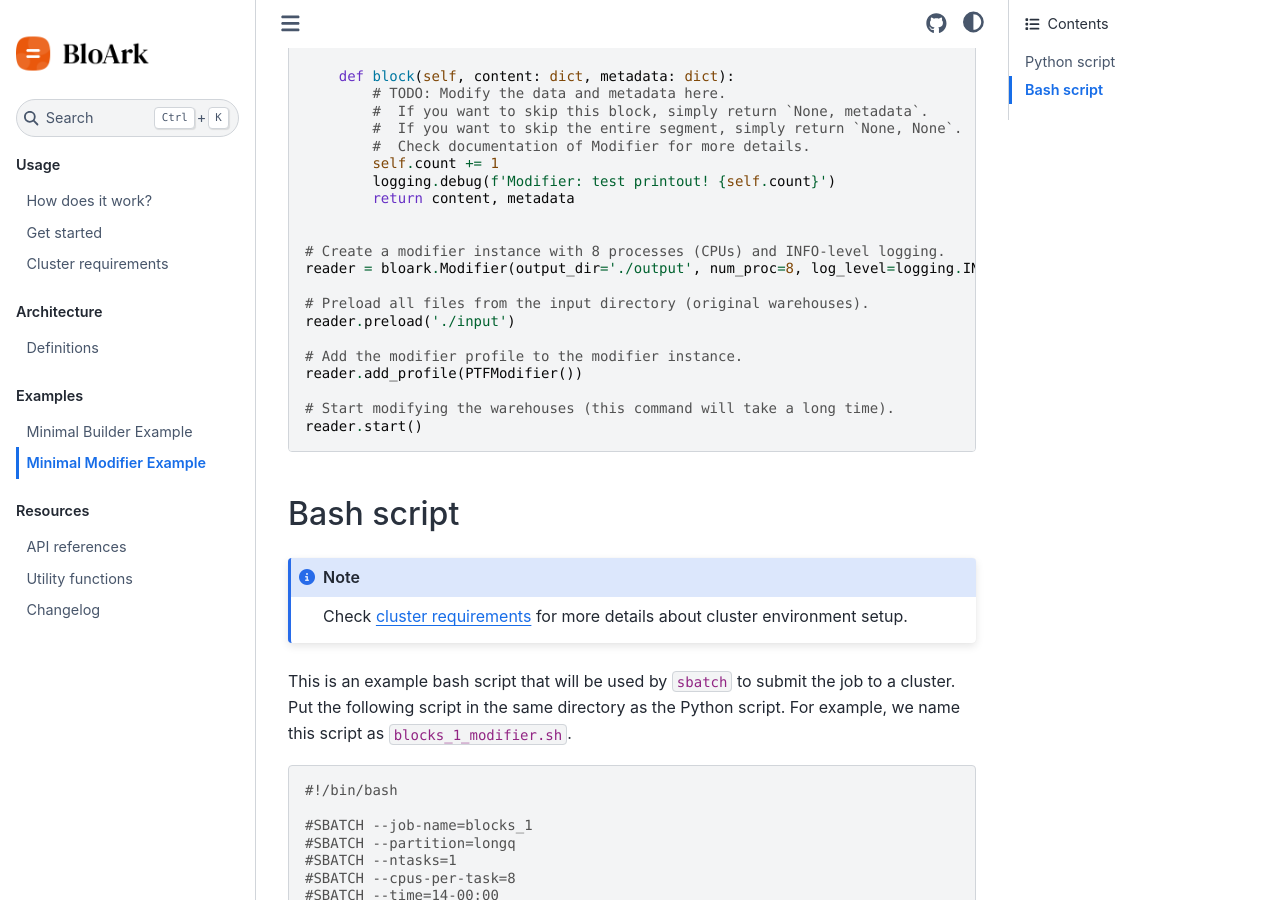
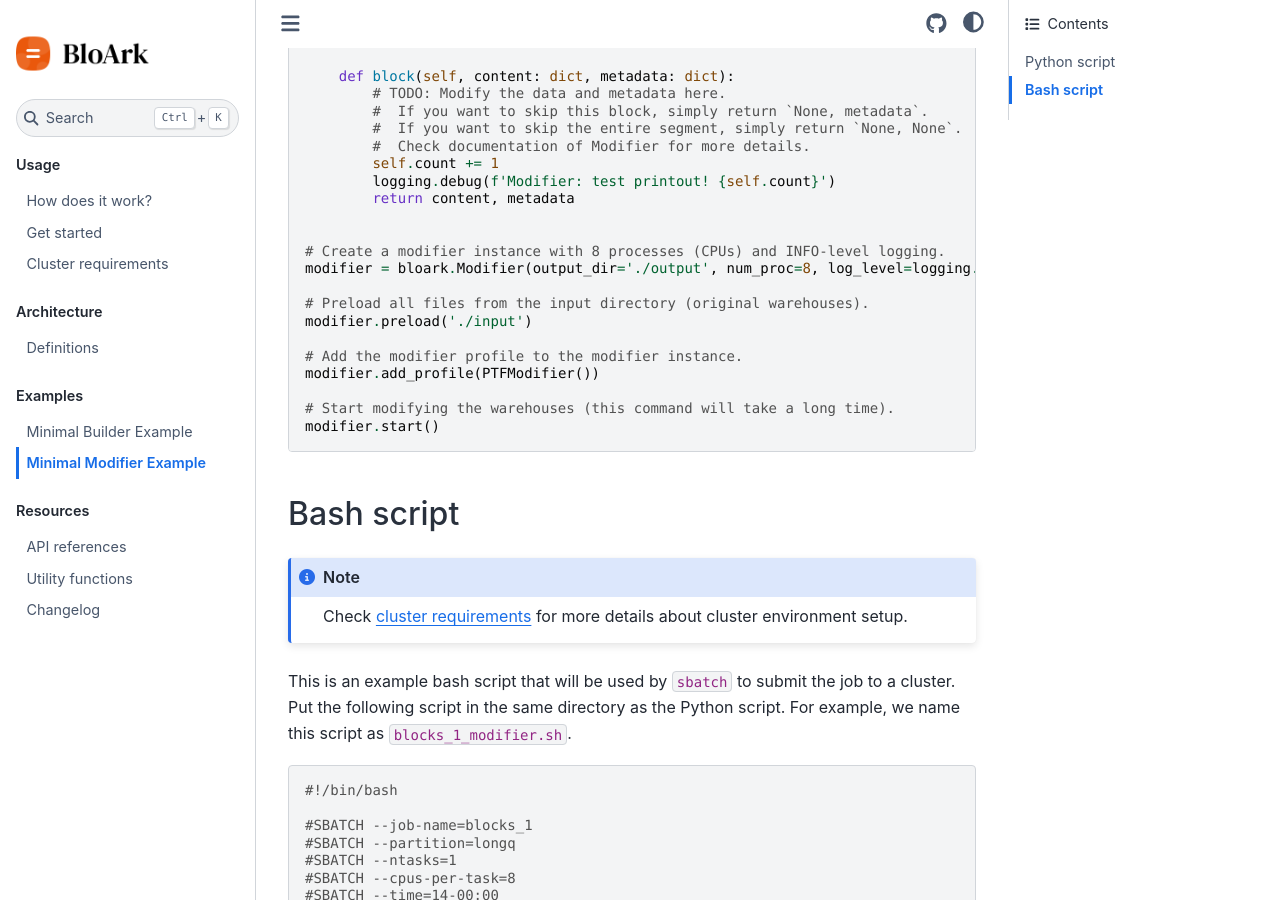
Before and after one commit to lilingxi01/bloark, a Sphinx documentation site: the page built from docs/source/examples/minimal-modifier.md, in a window 1280 px wide and 900 px high, scrolled down 599 px. Built offline with Sphinx 7.4.7 and the Sphinx Book theme 1.1.4, drawn with Linux system fonts in a browser that asks for light colours.

Commit message:
docs: fix an example typo.

````diff
--- a/docs/source/examples/minimal-modifier.md
+++ b/docs/source/examples/minimal-modifier.md
@@ -29,16 +29,16 @@ class PTFModifier(bloark.ModifierProfile):
 
 
 # Create a modifier instance with 8 processes (CPUs) and INFO-level logging.
-reader = bloark.Modifier(output_dir='./output', num_proc=8, log_level=logging.INFO)
+modifier = bloark.Modifier(output_dir='./output', num_proc=8, log_level=logging.INFO)
 
 # Preload all files from the input directory (original warehouses).
-reader.preload('./input')
+modifier.preload('./input')
 
 # Add the modifier profile to the modifier instance.
-reader.add_profile(PTFModifier())
+modifier.add_profile(PTFModifier())
 
 # Start modifying the warehouses (this command will take a long time).
-reader.start()
+modifier.start()
 ```
 
 ## Bash script
````
